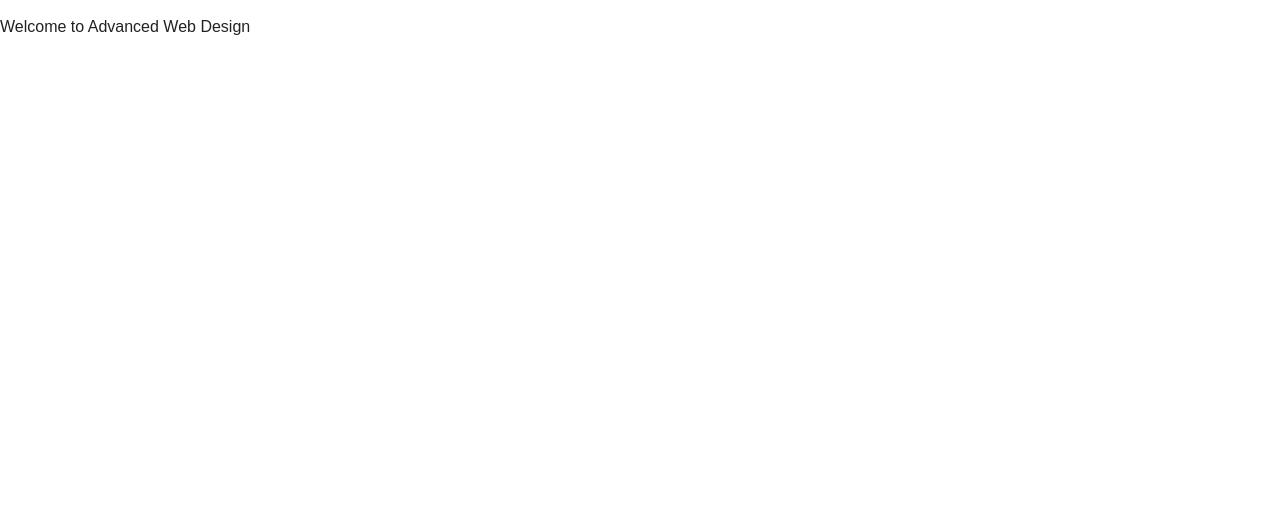
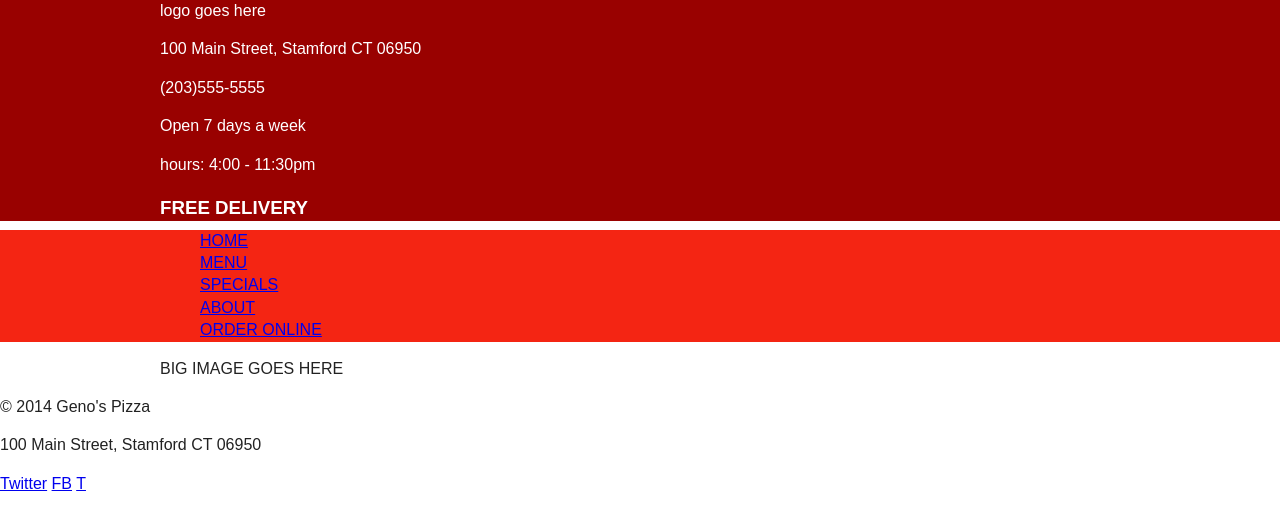
Before and after one commit to advanced-web-design/genos-pizza, a website: page site/index.html in a window 1280 px wide. Drawn offline with Linux system fonts and the light colour scheme.

Commit message:
Starting html and css for pizza site

```diff
--- a/site/css/main.css
+++ b/site/css/main.css
@@ -24,6 +24,9 @@ html {
     line-height: 1.4;
 }
 
+img {
+    max-width: 100%;
+}
 /*
  * Remove text-shadow in selection highlight: h5bp.com/i
  * These selection rule sets have to be separate.
@@ -69,12 +72,29 @@ fieldset {
 
 /* !!! place all of your custom styles here !!! */
 
+html {
+  box-sizing: border-box;
+}
 
+*, *:before, *:after {
+  box-sizing: inherit;
+}
 
+.wrap {
+  max-width: 1000px;
+  padding: 0 20px;
+  margin: 0 auto;
+}
 
+.page-header {
+    background-color: #990100;
+    color: white;
+}
 
-
-
+.main-nav {
+    background-color:#f42513;
+    margin-top:-10px;
+}
 
 
 
--- a/site/index.html
+++ b/site/index.html
@@ -3,7 +3,7 @@
     <head>
         <meta charset="utf-8">
         <meta http-equiv="X-UA-Compatible" content="IE=edge">
-        <title>Advanced Web Design</title> <!-- Don't forget to change the title -->
+        <title>Geno's Pizza</title> <!-- Don't forget to change the title -->
         <meta name="description" content="">
         <meta name="viewport" content="width=device-width, initial-scale=1">
 
@@ -11,9 +11,63 @@
         <link rel="stylesheet" href="css/main.css">
     </head>
     <body>
+        <header class="page-header">
+            <div class="wrap">
+            <logo class="logo-icon">
+                logo goes here
+            </logo><!-- /.logo-icon -->
+                <div class="info">
+                    <p class="address">100 Main Street,
+                        Stamford CT 06950</p><!-- /.address-->
+                    <p class="phone">(203)555-5555</p><!-- /.phone-->
+                    <p class="open-days">Open 7 days a week</p><!-- /.open-days -->
+                    <p class="hours">hours: 4:00 - 11:30pm</p><!-- /.hours-->
+                    <h3 class="free-delivery">FREE DELIVERY</h3><!-- /.free-delivery-->
+                </div><!-- /.info -->
+            </div><!-- /.wrap -->
+        </header> <!-- /.page-header -->
 
-        <!-- Add your site or application content here -->
-        <p>Welcome to Advanced Web Design</p>
+
+        <nav class="main-nav col">
+            <div class="wrap">
+                <ul class="nav-list col">
+                    <li><a href="#">HOME</a></li>
+                    <li><a href="#">MENU</a></li>
+                    <li><a href="#">SPECIALS</a></li>
+                    <li><a href="#">ABOUT</a></li>
+                    <li class="order-online"><a href="#">ORDER ONLINE</a></li><!-- /.order-online -->
+                </ul><!-- /.nav-list -->
+            </div><!-- /.wrap -->
+        </nav><!-- /.main-nav -->
+
+
+
+        <main class="main-content wrap">
+            <div class="image-lead">
+                BIG IMAGE GOES HERE
+            </div><!-- /.image-lead -->
+
+        </main> <!-- /.main-content -->
+
+
+
+
+
+        <footer class="site-footer">
+            <p>&copy; 2014 Geno's Pizza</p>
+            <p>100 Main Street, Stamford CT 06950</p>
+            <div class="social-media">
+                <a href="#">Twitter</a>
+                <a href="#">FB</a>
+                <a href="#">T</a>
+            </div><!-- /.social-media -->
+        </footer>
+
+
+
+
+
+
 
         <!-- for now JavaScript is commented out
         <script src="//ajax.googleapis.com/ajax/libs/jquery/1.10.2/jquery.min.js"></script>
```
